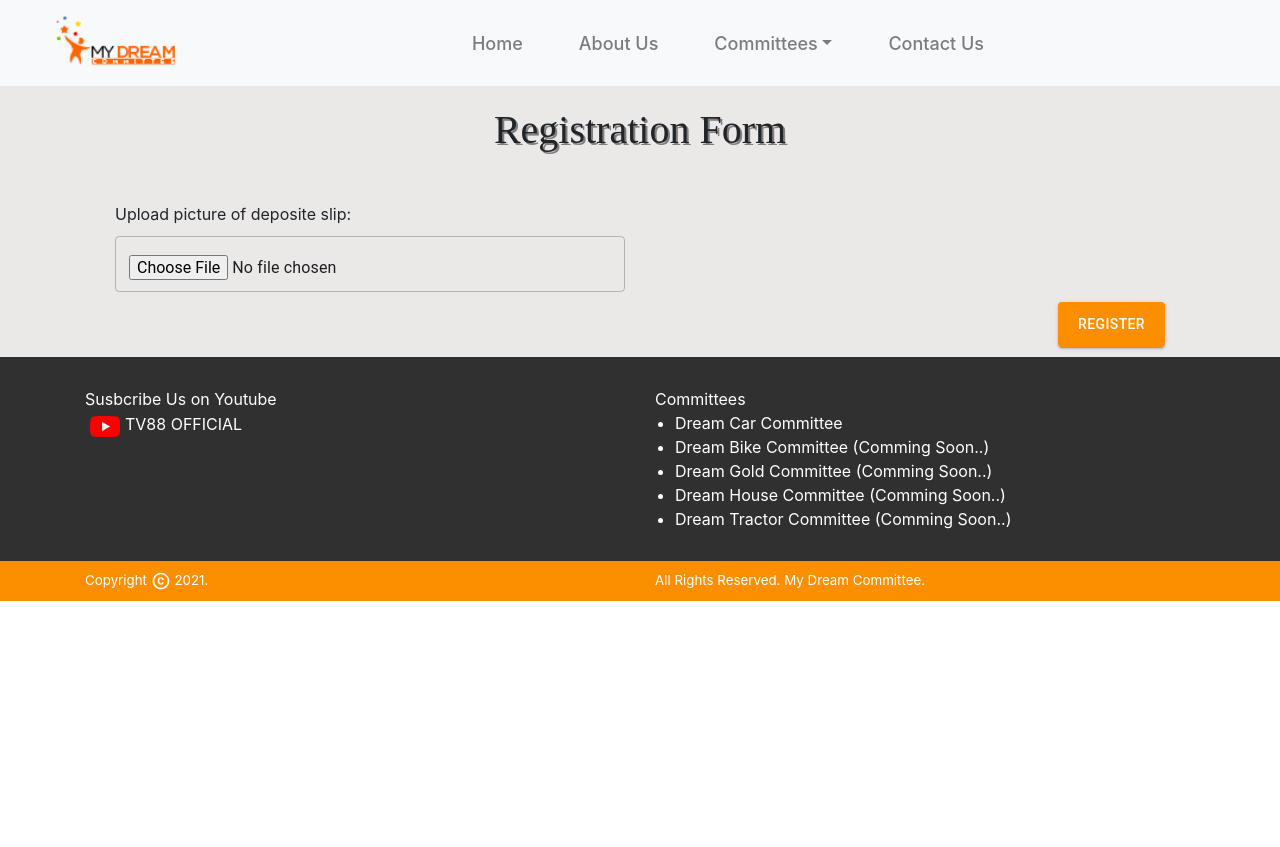
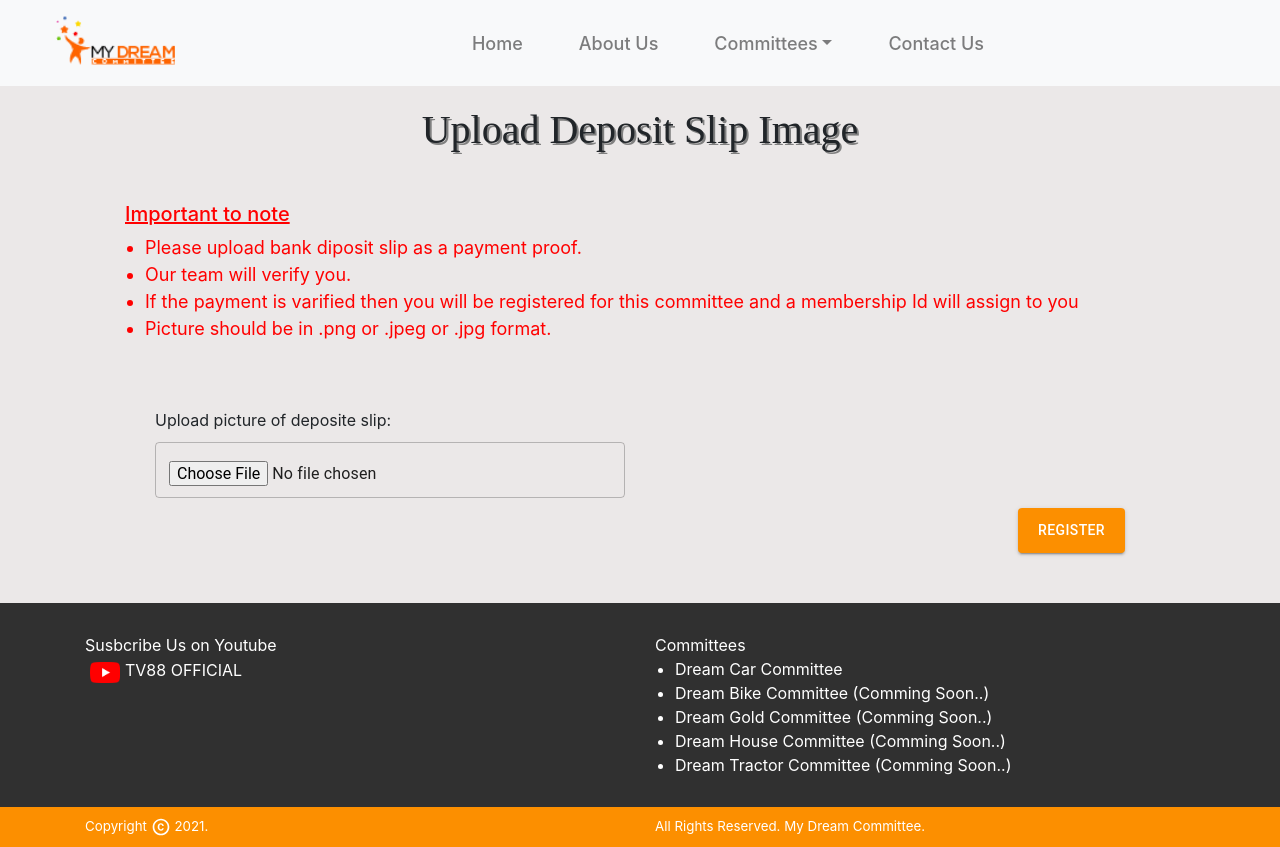
Before and after one commit to Hammadraza809/mydreamcommittee, a React (Create React App) app: page /image in a window 1280 px wide. Before the commit the page ends 800 px from the top, so only its background shows below. Built offline with nearby package versions, Linux system fonts and the light colour scheme.

Commit message:
Registation from updated

```diff
--- a/src/components/pages/admin/pages/Requests.js
+++ b/src/components/pages/admin/pages/Requests.js
@@ -14,6 +14,18 @@ function Requests() {
     const classes = useStyles();
     const [requests, setRequests] = useState([]);
 
+
+    // const getMembers = () => {
+    //     fetch(`https://mydreamcommittee.com/v1/users/pending`,{
+    //         method: 'GET',
+    //     })
+    //     .then(res => res.json())
+    //     .then(result => {
+    //         setRequests(result.body.users)
+    //     })
+    //     .then(err => console.log(err));
+    // }
+
     useEffect(() => {
         async function getData() {
             const res = await fetch('https://mydreamcommittee.com/v1/users/pending');
@@ -23,16 +35,33 @@ function Requests() {
         getData()
     }, []);
 
+    const getRemMembers = () => {
+        fetch(`https://mydreamcommittee.com/v1/users/pending`, {
+            method: 'GET'
+        })
+            .then(res => res.json())
+            .then(result => {
+                setRequests(result.data.users)
+            })
+            .then(err => console.log(err));
+    }
+
     const onDelete = (id) => {
-        console.log("id", id);
         fetch(`https://mydreamcommittee.com/v1/users/${id}`, {
             method: 'DELETE'
         })
             .then(res => res.json())
-            .then(result => console.log(result))
+            .then(result => {
+                if (result.statusCode === 200) {
+                    window.location.reload(true);
+                    setRequests(null);
+                    getRemMembers()
+
+                }
+                // console.log(result)
+            })
             .catch(err => console.log(err))
     }
-
     return (
         <div>
             <div>
--- a/src/components/pages/admin/pages/common/ApprovedBtn.js
+++ b/src/components/pages/admin/pages/common/ApprovedBtn.js
@@ -30,9 +30,11 @@ function ApprovedBtn(props) {
     const [loading, setLoading] = useState(false);
     const [open, setOpen] = useState(false);
     const [response, setResponse] = useState([null]);
+    const [request, setRequests] = useState(props.request);
 
     const handleClose = () => {
         setOpen(false);
+        setRequests(request);
     };
 
     const changeStatus = () => {
--- a/src/components/pages/register/Content.js
+++ b/src/components/pages/register/Content.js
@@ -10,6 +10,7 @@ import Checkbox from '@material-ui/core/Checkbox';
 import { Formik, Form, useField, Field } from 'formik';
 import CircularProgress from '@material-ui/core/CircularProgress';
 import * as Yup from 'yup';
+import Imageup from './ImageUp';
 
 const useStyles = makeStyles((theme) => ({
   root: {
@@ -101,8 +102,8 @@ function Main(props) {
       .then(result => {
         setLoading(false);
         console.log(result);
+        setResponse(result);
         props.props.history.push('/image');
-        // setResponse(result.messages);
       })
       .catch(err => console.log(err));
   }
@@ -128,6 +129,7 @@ function Main(props) {
             validationSchema={validationSchema}
             onSubmit={(data, { setSubmitting, resetForm }) => {
               setSubmitting(true);
+              props.props.history.push('/image');
               onRegister(data);
               setSubmitting(false);
               resetForm({})
@@ -252,6 +254,7 @@ function Main(props) {
           </Formik>
         </div>
       </Container>
+      {/* <Imageup res={response}/> */}
     </div>
   );
 }
--- a/src/components/pages/register/ImageUp.css
+++ b/src/components/pages/register/ImageUp.css
@@ -0,0 +1,8 @@
+.imgForm{
+    padding: 40px 50px 50px 50px;
+}
+.slipimg{
+    font-size: large;
+    padding: 20px 40px 0px 40px;
+    color: red;
+}
--- a/src/components/pages/register/ImageUp.js
+++ b/src/components/pages/register/ImageUp.js
@@ -5,8 +5,6 @@ import './ImageUp.css';
 import { makeStyles } from '@material-ui/core/styles';
 import TextField from "@material-ui/core/TextField";
 import Button from '@material-ui/core/Button'
-import Select from '@material-ui/core/Select';
-import Checkbox from '@material-ui/core/Checkbox';
 import { Formik, Form, useField, Field } from 'formik';
 import CircularProgress from '@material-ui/core/CircularProgress';
 import * as Yup from 'yup';
@@ -61,19 +59,11 @@ const validationSchema = Yup.object({
 
 function ImageUp(props) {
   console.log(props);
+  console.log(props.props);
   const classes = useStyles();
   const [loading, setLoading] = useState(false);
   const [open, setOpen] = useState(false);
   const [response, setResponse] = useState([null]);
-
-  // useEffect(() => {
-  //   async function getData() {
-  //     const res = await fetch('https://mydreamcommittee.com/v1/committees/active');
-  //     const body = await res.json();
-  //     setCommittee(body.data.Committees);
-  //   }
-  //   getData()
-  // }, []);
 
   const handleClose = () => {
     setOpen(false);
@@ -81,16 +71,7 @@ function ImageUp(props) {
 
   const onRegister = data => {
     const obj = {
-      name: data.fullName,
-      cnic: data.cnic,
-      email: data.email,
-      mobileNo: data.mobileNo,
-      address: data.address,
-      city: data.cityName,
-      committee: data.committee,
-      membershipId: '',
-      status: 'pending',
-      customwinner: 'false'
+
     }
     setLoading(true);
     fetch(`https://mydreamcommittee.com/v1/users`, {
@@ -116,19 +97,23 @@ function ImageUp(props) {
       <div className="registerFrom">
         <Container>
           <div className="heading">
-            <h1>Registration Form</h1>
+            <h1>Upload Deposit Slip Image</h1>
           </div>
-          <div className="rForm">
+          <div className="slipimg">
+            <p>
+              <h5><u>Important to note</u></h5>
+              <ul>
+                <li>Please upload bank diposit slip as a payment proof.</li>
+                <li>Our team will verify you.</li>
+                <li>If the payment is varified then you will be registered for this committee and a membership Id will assign to you</li>
+                <li>Picture should be in .png or .jpeg or .jpg format.</li>
+              </ul>
+            </p>
+          </div>
+          <div className="rForm imgForm">
             <Formik
               initialValues={{
-                fullName: '',
-                cnic: '',
-                email: '',
-                mobileNo: '',
-                address: '',
-                cityName: '',
                 photo: '',
-                terms: false,
               }}
               validationSchema={validationSchema}
               onSubmit={(data, { setSubmitting, resetForm }) => {
```
